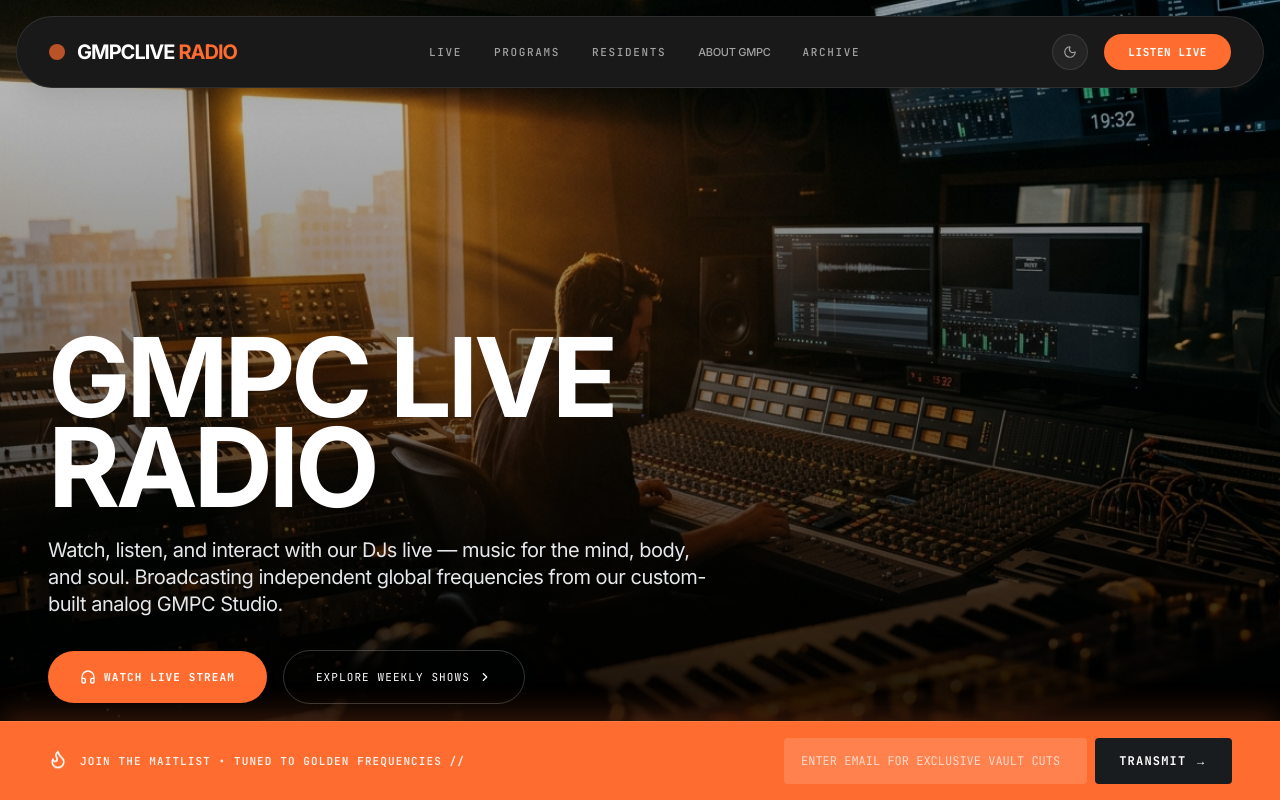
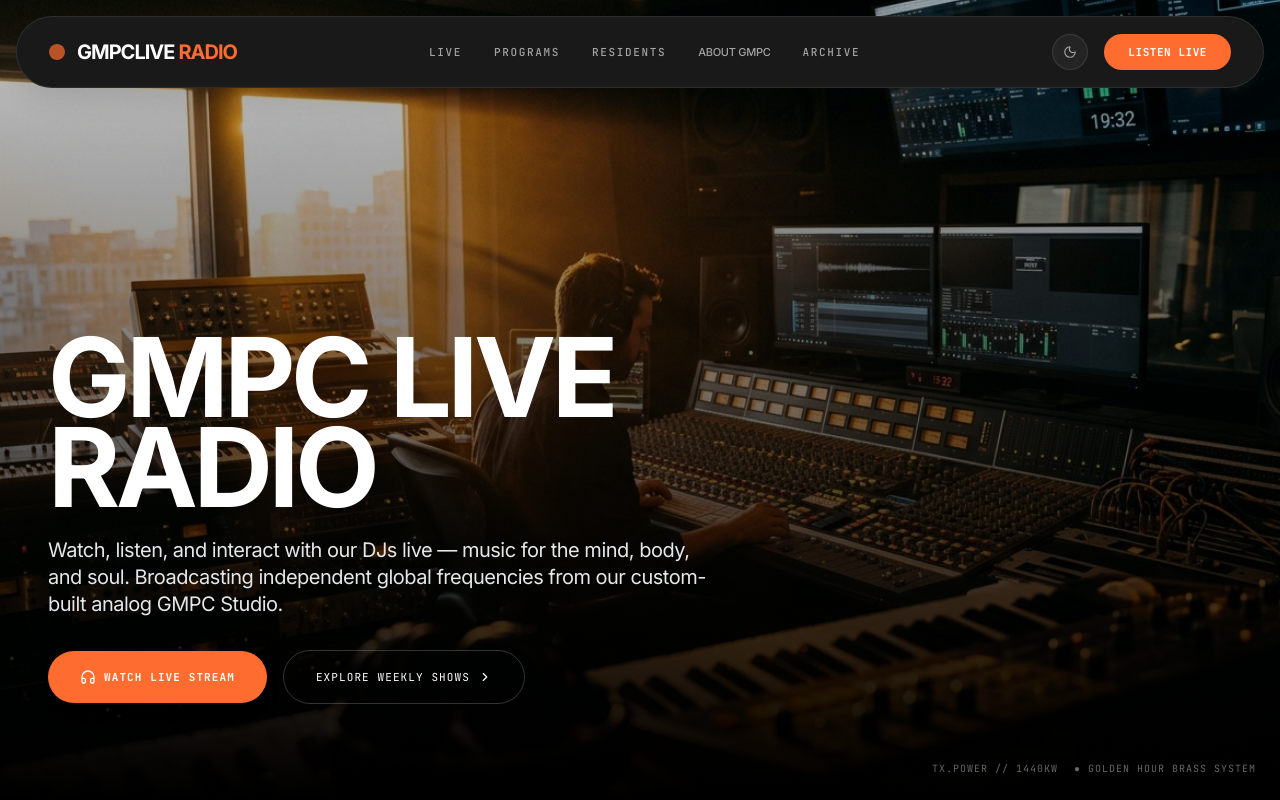
Before and after one commit to amarmashruwala/GMPCLive-Radio, a Next.js app: page / in a window 1280 px wide. Shown: the top 800 px of the page. Built offline with nearby package versions, Linux system fonts and the light colour scheme.

Commit message:
feat(layout): remove persistent mail list bar
Removed the sticky bottom mail list from the footer and added padding for better vertical spacing.

```diff
--- a/app/page.tsx
+++ b/app/page.tsx
@@ -5,7 +5,7 @@ import Image from "next/image";
 import {
   Play, Pause, Volume2, VolumeX, MessageSquare, Send, Globe, Radio,
   ChevronLeft, ChevronRight, X, Sparkles, Check, Info, Users, ExternalLink, RefreshCw,
-  Disc, Sliders, Headphones, Layers, HelpCircle, Flame, Calendar, Sun, Moon
+  Disc, Sliders, Headphones, Layers, HelpCircle, Flame, Calendar, Sun, Moon, ArrowUp
 } from "lucide-react";
 import { motion, AnimatePresence } from "motion/react";
 import { cn } from "@/lib/utils";
@@ -1734,7 +1734,7 @@ export default function GMPCLiveRadio() {
 
       {/* FOOTER */}
       <footer className={cn(
-        "max-w-7xl mx-auto w-full px-6 mt-32 select-none border-t pt-12 transition-all duration-300",
+        "max-w-7xl mx-auto w-full px-6 mt-32 select-none border-t pt-12 pb-12 transition-all duration-300",
         theme === "dark" ? "border-zinc-800 text-zinc-400" : "border-[#e5e7eb] text-[#191c1f]/80"
       )}>
         <div className="flex flex-col md:flex-row items-center justify-between gap-6">
@@ -1754,54 +1754,28 @@ export default function GMPCLiveRadio() {
             }}>PUBLIC DOCUMENTS</span>
           </div>
         </div>
+
+        {/* TAKE ME TO THE TOP BUTTON */}
+        <div className="flex justify-center mt-12">
+          <button
+            onClick={() => {
+              window.scrollTo({ top: 0, behavior: "smooth" });
+            }}
+            className={cn(
+              "flex items-center gap-2 px-5 py-2.5 rounded-full font-mono text-[10px] uppercase tracking-widest font-bold border transition-all duration-300 cursor-pointer hover:scale-105 active:scale-95 shadow-sm",
+              theme === "dark"
+                ? "bg-zinc-900 border-zinc-800 text-zinc-300 hover:text-[#ff6c2f] hover:border-[#ff6c2f]/40"
+                : "bg-[#f2f4f8] border-[#e5e7eb] text-[#191c1f] hover:text-[#ff6c2f] hover:border-[#ff6c2f]"
+            )}
+            title="Scroll to Top"
+          >
+            <ArrowUp className="w-3.5 h-3.5 animate-bounce" />
+            <span>TAKE ME TO THE TOP</span>
+          </button>
+        </div>
       </footer>
 
-      {/* PERSISTENT MAIL LIST STICKY BOTTOM BAR */}
-      <aside className="fixed bottom-0 left-0 right-0 z-40 bg-[#ff6c2f] text-white py-4 px-6 md:px-12 flex flex-col sm:flex-row items-center justify-between gap-4 border-t border-white/10 shadow-[0_-8px_30px_rgba(255,108,47,0.22)]">
-        <div className="flex items-center gap-3 select-none">
-          <Flame className="w-5 h-5 text-white animate-bounce shrink-0" />
-          <div className="font-mono text-[11px] uppercase tracking-[0.1em] font-semibold text-white/90">
-            JOIN THE MAITLIST • TUNED TO GOLDEN Frequencies //
-          </div>
-        </div>
-
-        {/* Newsletter Signup Form */}
-        <div className="w-full sm:w-auto flex-1 max-w-md">
-          {emailSubscribed ? (
-            <motion.div
-              initial={{ scale: 0.9, opacity: 0 }}
-              animate={{ scale: 1, opacity: 1 }}
-              className="flex items-center gap-2 text-xs font-mono font-bold uppercase uppercase tracking-wider text-white"
-            >
-              <Check className="w-4 h-4 bg-white text-[#ff6c2f] rounded-full p-0.5" />
-              <span>FREQUENCY KEY ASSIGNED. WELCOME TO GMPC GOLDEN CELL.</span>
-            </motion.div>
-          ) : (
-            <form onSubmit={handleEmailSubscribe} className="flex gap-2">
-              <input
-                type="email"
-                required
-                value={emailInput}
-                onChange={(e) => setEmailInput(e.target.value)}
-                placeholder="ENTER EMAIL FOR EXCLUSIVE VAULT CUTS"
-                disabled={isSubmittingEmail}
-                className="flex-1 min-w-0 bg-white/15 hover:bg-white/20 focus:bg-white text-white focus:text-[#191c1f] placeholder-white/70 focus:placeholder-[#a3a3a3] text-xs font-mono uppercase h-[46px] px-4 rounded-sm outline-none border border-transparent focus:border-white/40 transition-all text-xs"
-              />
-              <button
-                type="submit"
-                disabled={isSubmittingEmail}
-                className="bg-[#191c1f] hover:bg-black active:scale-95 h-[46px] px-6 text-white text-xs font-mono font-bold uppercase tracking-widest rounded-sm transition-all duration-150 flex items-center justify-center shrink-0"
-              >
-                {isSubmittingEmail ? (
-                  <RefreshCw className="w-3.5 h-3.5 animate-spin" />
-                ) : (
-                  <span>TRANSMIT →</span>
-                )}
-              </button>
-            </form>
-          )}
-        </div>
-      </aside>
+
 
       {/* SCHEDULE DAY LIGHTBOX DIALOG PANEL */}
       <AnimatePresence>
```
